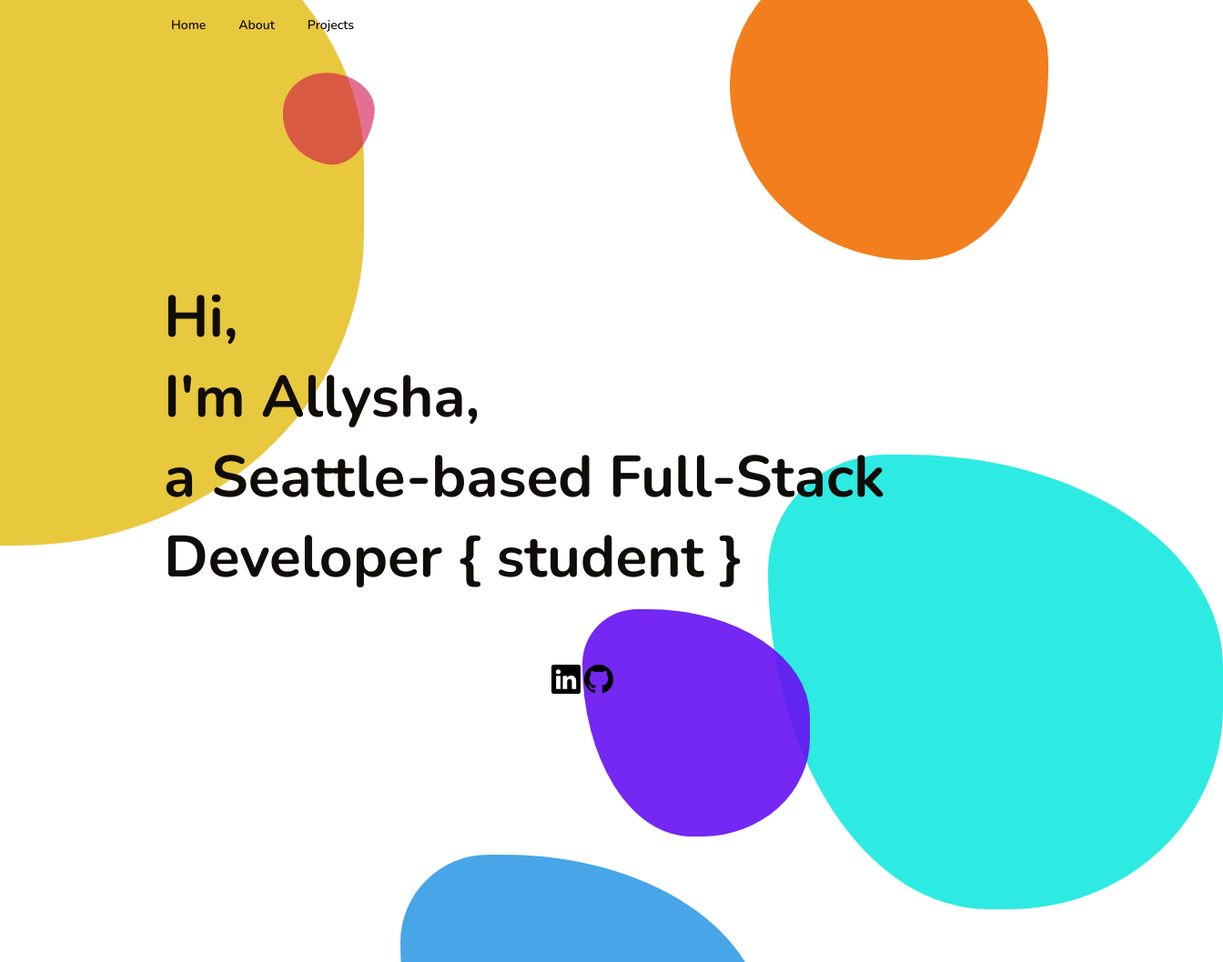
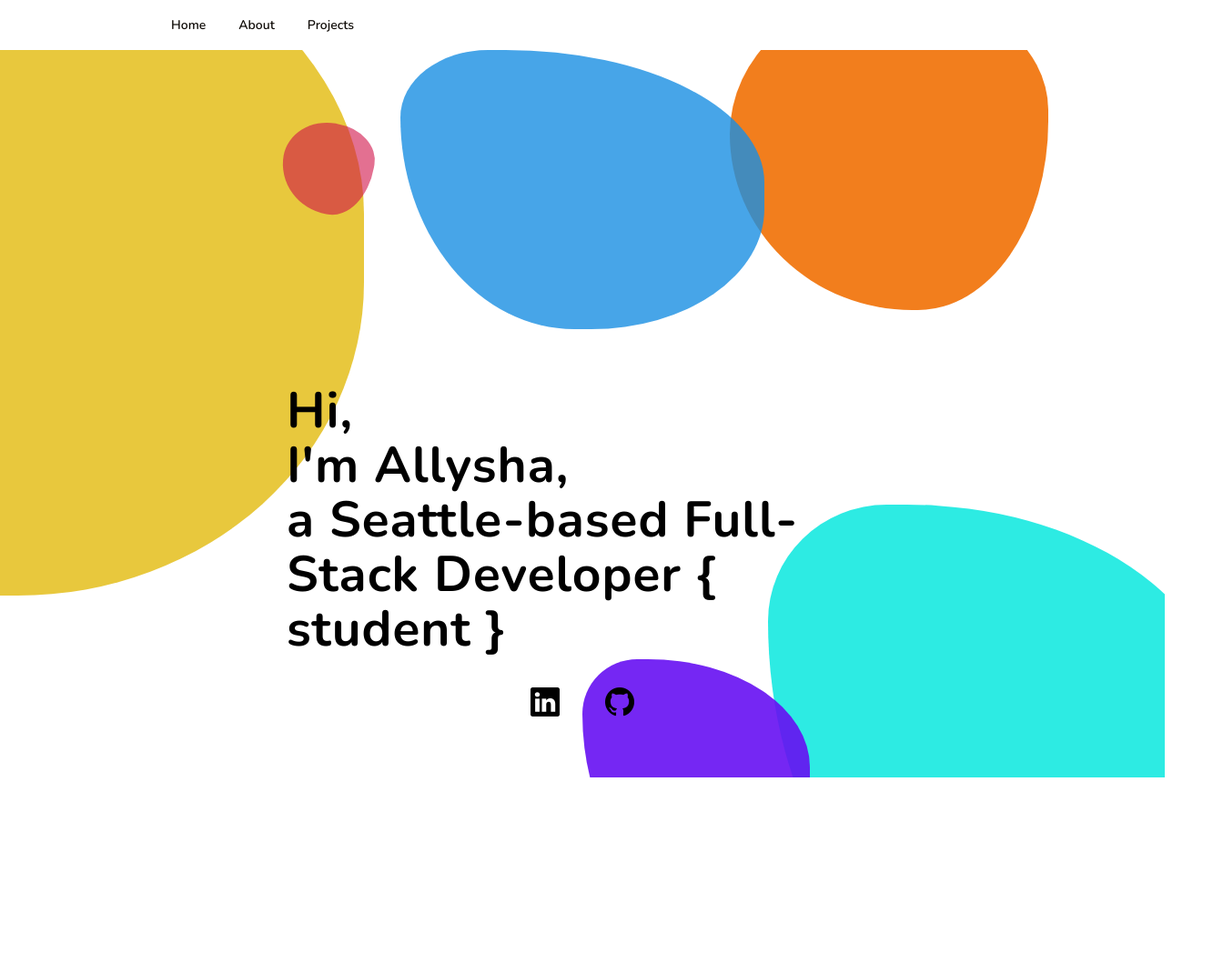
Before and after one commit to ajovich/updatedPortfolio, a plain HTML site: page index.html in a window 1280 px wide. Shown: the top 1058 px of the page at 91% size, 1344 px wide, since content can reach past the window. After the commit the page ends 855 px from the top, so only its background shows below. Drawn offline with nearby package versions, Linux system fonts and the light colour scheme.

Commit message:
cleaned up styling comments and format

```diff
--- a/assets/css/style.css
+++ b/assets/css/style.css
@@ -2,8 +2,10 @@
     font-family: 'Nunito', sans-serif;
     margin: 0;
     padding: 0;
+    box-sizing: border-box;
 }
 
+/* Start of navigation styling */
 .navigation {
     align-items: center;
     background-color: transparent;
@@ -26,7 +28,6 @@
   list-style: none;
   font-size: 14px;
   font-weight: 600;
-    /* text-transform: uppercase; */
 }
 
 .navigation-links li a {
@@ -88,25 +89,63 @@
     padding: 8px 16px;
     }
 
-    /* Hamburger menu activated by user when clicked on */
+
   .navigation-links.active {
     display: flex;
     }
 }
 
-.contactLinks {
-  text-align: center;
-  margin: -30px;
-}
-
+/* Start of landing page content styling */
 .wrapper {
     display: flex;
+    position: relative;
+    width: 100%;
+    min-height: 100vh;
+    flex-direction: column;
+    justify-content: flex-start;
     align-items: center;
     justify-content: center;
     height: 100vh;
     overflow: hidden;
 }
 
+.content {
+  max-width: 650px;
+  margin: 60px 100px;
+}
+
+.content .info h1 {
+  color:  black;
+  font-size: 55px;
+  font-weight: 700;
+  letter-spacing: 1px;
+  line-height: 60px;
+  margin-bottom: 30px;
+}
+
+.contactLinks {
+  display: flex;
+  justify-content: center;
+  align-items: center;
+  margin: auto;
+}
+
+.contactLinks a {
+  position: relative;
+  font-size: 25px;
+  transition: 0.3s;
+  transition-property: transform;
+}
+
+.contactLinks a:not(:last-child) {
+  margin-right: 50px;
+}
+
+.contactLinks a:hover {
+  transform: scale(1.2);
+}
+
+/* Start of blob background styling */
 .shape:nth-of-type(1) {
   width: 400px;
   height: 400px;
@@ -178,6 +217,7 @@
   transform: rotate(10deg);
 }
 
+/* Blob shape */
 @keyframes wave {
   0%, 100% {
     border-radius: 66% 34% 37% 63% / 57% 31% 69% 43%
@@ -187,7 +227,7 @@
   }
 }
 
-.introductionTextTop {
+/* .introductionTextTop {
     text-align: left;
     padding-top: 150px;
     padding-left: 80px;
@@ -196,3 +236,4 @@
     font-weight: 700;
     color: #100C08;
 }
+ */
--- a/index.html
+++ b/index.html
@@ -34,15 +34,15 @@
     </main>
 
     <div class="container">
-        <div class="row-outer flex-items">
+        <!-- <div class="row-outer flex-items">
             <p class="introductionTextTop">Hi, <br>I'm Allysha, <br> a Seattle-based Full-Stack Developer { student }</p>
 
-            <!-- Contact Links Here -->
+
             <div class="contactLinks">
                 <a href="#"><i class="bi bi-linkedin" style="font-size: 32px; color: black;"></i></a>
                 <a href="#"><i class="bi bi-github" style="font-size: 32px; color: black;"></i></a>
             </div>
-
+          </div> -->
             <div class="wrapper">
                 <span class="shape"></span>
                 <span class="shape"></span>
@@ -50,9 +50,36 @@
                 <span class="shape"></span>
                 <span class="shape"></span>
                 <span class="shape"></span>
+
+                <div class="content">
+
+                  <div class="info">
+                    <h1>Hi, <br>I'm Allysha, <br> a Seattle-based Full-Stack Developer { student }</h1>
+                  </div>
+
+                  <div class="contactLinks">
+                    <a href="#"><i class="bi bi-linkedin" style="font-size: 32px; color: black;"></i></a>
+                    <a href="#"><i class="bi bi-github" style="font-size: 32px; color: black;"></i></a>
+                  </div>
+
+                  </div>
             </div>
         </div>
+
+    <!-- <div class="content">
+
+      <div class="info">
+        <h1>Hi, <br>I'm Allysha, <br> a Seattle-based Full-Stack Developer { student }</h1>
+      </div>
+
+      <div class="contactLinks">
+        <a href="#"><i class="bi bi-linkedin" style="font-size: 32px; color: black;"></i></a>
+        <a href="#"><i class="bi bi-github" style="font-size: 32px; color: black;"></i></a>
+      </div>
+
+      </div> -->
     </div>
+    <!-- </div> -->
 
 <script src="/assets/js/script.js"></script>
 
```
Lines whose indentation alone changed are shown as unchanged.
